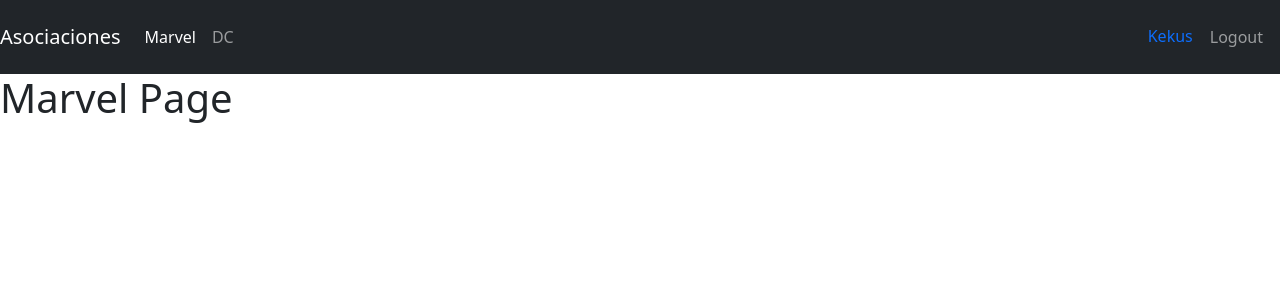
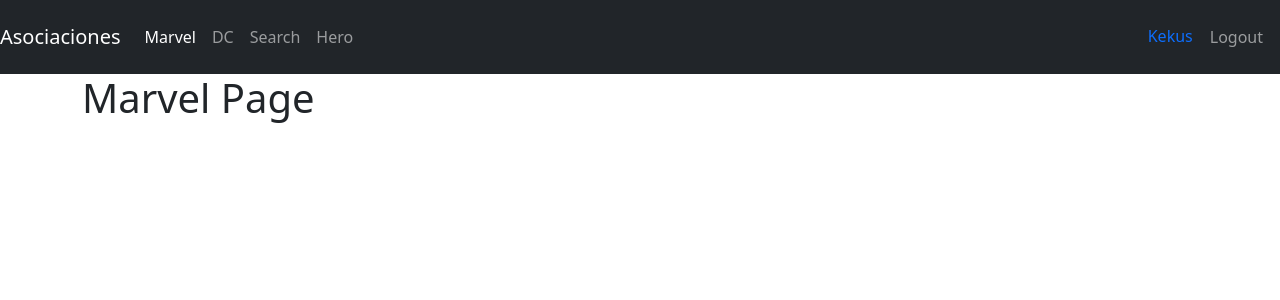
Before and after one commit to kekusgamestudio/heroes-spa-vite-app, a React (Vite) app: page /marvel in a window 1280 px wide. Shown: the top 300 px of the page. Built offline with nearby package versions, Linux system fonts and the light colour scheme.

Commit message:
Multiple routers added

```diff
--- /dev/null
+++ b/src/heroes/pages/HeroPage.tsx
@@ -0,0 +1,6 @@
+
+export const HeroPage = () => {
+  return (
+    <h1>Hero Page</h1>
+  )
+}
--- /dev/null
+++ b/src/heroes/pages/SearchPage.tsx
@@ -0,0 +1,6 @@
+
+export const SearchPage = () => {
+  return (
+    <h1>Search Page</h1>
+  )
+}
--- a/src/heroes/pages/index.ts
+++ b/src/heroes/pages/index.ts
@@ -1,2 +1,4 @@
 export { DcPage } from './DcPage';
 export { MarvelPage } from './MarvelPage';
+export { SearchPage } from './SearchPage';
+export { HeroPage } from './HeroPage';
--- /dev/null
+++ b/src/heroes/routes/HeroesRoutes.tsx
@@ -0,0 +1,22 @@
+import { Navigate, Route, Routes } from 'react-router-dom';
+import { Navbar } from '../../ui/components';
+import { DcPage, MarvelPage, SearchPage } from '../pages';
+import { HeroPage } from '../pages/HeroPage';
+
+export const HeroesRoutes = () => {
+  return (
+    <>
+    <Navbar />
+    <div className='container'>
+      <Routes>
+        <Route path='marvel' element={<MarvelPage />} />
+        <Route path='dc' element={<DcPage />} />
+        <Route path='search' element={<SearchPage />} />
+        <Route path='hero' element={<HeroPage />} />
+
+        <Route path='/' element={<Navigate to='/marvel' />} />
+      </Routes>
+    </div>
+    </>
+  )
+}
--- a/src/router/AppRouter.tsx
+++ b/src/router/AppRouter.tsx
@@ -1,17 +1,13 @@
-import { Navigate, Route, Routes } from 'react-router-dom';
-import { DcPage, MarvelPage } from '../heroes/pages';
+import { Route, Routes } from 'react-router-dom';
 import { LoginPage } from '../auth/pages/LoginPage';
-import { Navbar } from '../ui/components/';
+import { HeroesRoutes } from '../heroes/routes/HeroesRoutes';
 
 export const AppRouter = () => {
   return (
     <>
-      <Navbar />
       <Routes>
-        <Route path='marvel' element={<MarvelPage />} />
-        <Route path='dc' element={<DcPage />} />
         <Route path='login' element={<LoginPage />} />
-        <Route path='/' element={<Navigate to='/marvel' />} />
+        <Route path='/*' element={<HeroesRoutes />} />
       </Routes>
     </>
   )
--- a/src/ui/components/NavBar.tsx
+++ b/src/ui/components/NavBar.tsx
@@ -24,6 +24,18 @@ export const Navbar = () => {
                     >
                         DC
                     </NavLink>
+                    <NavLink
+                        className={ ({isActive}) => `nav-item nav-link ${isActive ? 'active' : ''}`}
+                        to="/search"
+                    >
+                        Search
+                    </NavLink>
+                    <NavLink
+                        className={ ({isActive}) => `nav-item nav-link ${isActive ? 'active' : ''}`}
+                        to="/hero"
+                    >
+                        Hero
+                    </NavLink>
                 </div>
             </div>
 
```
